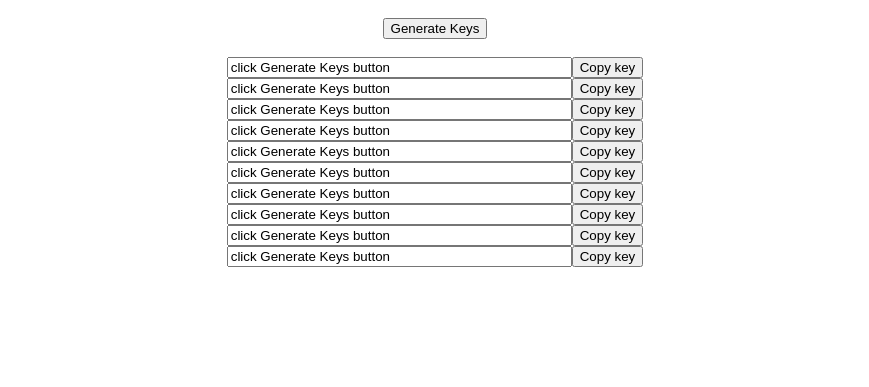
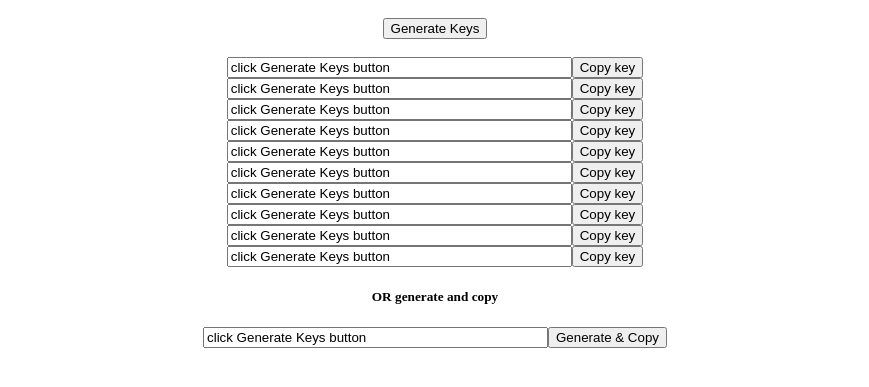
Before and after one commit to squallpep/mtg-arena-random-booster-key, a plain HTML site: page index.html in a window 1280 px wide. Shown: the part 101-488 px from the top of the page, without its empty margins (205-1074 px from the left). Drawn offline with Linux system fonts and the light colour scheme.

Commit message:
generate and copy added

```diff
--- a/generator.js
+++ b/generator.js
@@ -125,3 +125,29 @@ function copyKey9() {
 
   navigator.clipboard.writeText(copyText.value);
 }
+
+function myRandomKeyAndCopy(){
+
+  let myArray = []
+  for(let i = 0; i < 11; i++){
+    let randomSet_1 = makeid(5)
+    let randomSet_2 = makeid(5)
+    let randomSet_3 = makeid(5)
+    let randomSet_4 = makeid(5)
+    let randomSet_5 = makeid(5)
+
+    myArray.push(randomSet_1+"-"+randomSet_2+"-"+randomSet_3+"-"+randomSet_4+"-"+randomSet_5 + "\r\n")
+  }
+
+  document.getElementById("myInputCopy").value = myArray[0]
+  }
+
+  function copyKeyHere() {
+
+    var copyText = document.getElementById("myInputCopy");
+
+    copyText.select();
+    copyText.setSelectionRange(0, 99999);
+
+    navigator.clipboard.writeText(copyText.value);
+  }
--- a/index.html
+++ b/index.html
@@ -24,6 +24,8 @@
       <input type="click" value="click Generate Keys button" id="myInput8" size="40"/><button onclick="copyKey8()">Copy key</button></br>
       <input type="click" value="click Generate Keys button" id="myInput9" size="40"/><button onclick="copyKey9()">Copy key</button></br>
 
+      <h5>OR generate and copy</h5>
+      <input type="click" value="click Generate Keys button" id="myInputCopy" size="40"/><button onclick="myRandomKeyAndCopy()+copyKeyHere()">Generate & Copy</button></br>
     </div>
   </body>
 </html>
```
